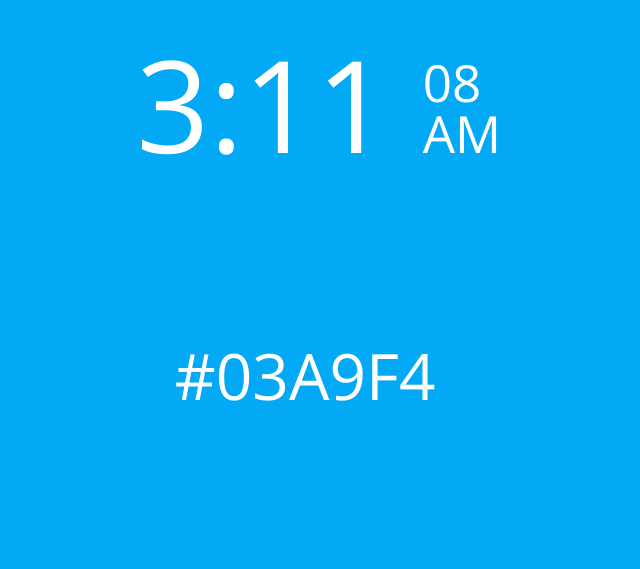
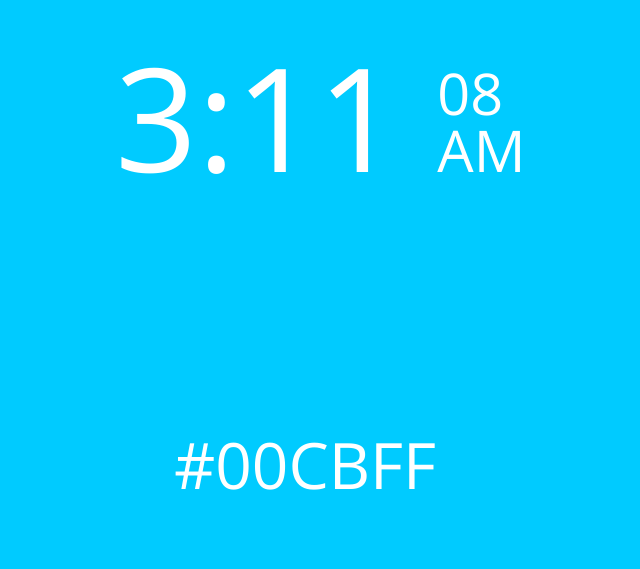
Before and after one commit to tyaq/CodePen, a plain HTML site: page color-clock/index.html in a window 1280 px wide. Shown: the part 122-691 px from the top of the page, without its empty margins (335-975 px from the left). Drawn offline with nearby package versions, Linux system fonts and the light colour scheme.

Commit message:
Make Background Color update with time
Created a color function

```diff
--- a/color-clock/css/style.css
+++ b/color-clock/css/style.css
@@ -1,16 +1,22 @@
 body {
-  background-color: #03A9F4;
+  background-color: #FFF;
   text-align: center;
+/*   margin: 1em;
+  border: 2px solid;
+  border-color: #FFF; */
+  transition: 1s all ease-in-out;
+  -webkit-transition: 1s all ease-in-out;
+  -moz-transition: 1s all ease-in-out;
 }
 
 #timer,
 #colorCode {
   color: #fff;
   font-family: 'Open Sans', sans-serif;
-  font-size: 8em;
+  font-size: 9em;
   margin: auto;
   padding-top: 10%;
-  padding-bototm: 5%;
+  padding-bottom: 5%;
 }
 
 #clock {
@@ -26,4 +32,5 @@ body {
 
 #colorCode {
   font-size: 4em;
+  ;
 }
--- a/color-clock/js/index.js
+++ b/color-clock/js/index.js
@@ -1,11 +1,18 @@
 function tickTock() {
   var time, hrs, min, sec;
+  var background, shadow;
 
   // gets the hours, min, & sec
   time = new Date();
   hrs = time.getHours();
   min = time.getMinutes();
   sec = time.getSeconds();
+  var t = (hrs * 60 + min) * 60 + sec;
+
+  var S = 255 - 15 * (Math.cos(2 * Math.PI * sec / 60) + 1);
+
+  background = getColor(255, t);
+  shadow = getColor(S, t);
 
   //Pads single digits with leading zeros
   if (min <= 9) {
@@ -20,12 +27,57 @@ function tickTock() {
   var hrs = hrs % 12;
   // the 24-hour '0' will be '12'
   hrs = hrs ? hrs : 12;
-
-  //Displays time
+  var S = "-webkit-linear-gradient(" + background + "," + shadow + ")";
+  S = "linear-gradient(to right, red,orange,yellow,green,blue,indigo,violet)"
+    //Displays time
   $('#clock').text(hrs + ":" + min);
   $('#meridiem').text(sec + " " + meridiem);
+  $('#colorCode').text(background);
+  $('body').css("background-color", background);
 
 };
+
+function getColor(A, t) {
+  var r, b, g;
+  var div = 24 * 60 * 60 / 6;
+
+  if (t <= div) { //4
+    b = A;
+    g = A * t / div;
+    r = 0;
+  } else if (t <= 2 * div) { //8
+    b = A - A * (t - div) / div;
+    g = A;
+    r = 0;
+  } else if (t <= 3 * div) { //12
+    b = 0;
+    g = A;
+    r = A * (t - 2 * div) / div;
+  } else if (t <= 4 * div) { //16
+    b = 0;
+    g = A - A * (t - 3 * div) / div;
+    r = A;
+  } else if (t <= 5 * div) { //20
+    b = A * (t - 4 * div) / div;
+    g = 0;
+    r = A;
+  } else if (t <= 6 * div) { //24
+    b = A;
+    g = 0;
+    r = A - A * (t - 5 * div) / div;
+  };
+
+  var rbg = "rgb(" + r + "," + g + "," + b + ")";
+  var hex = "#";
+  r = Math.round(r);
+  g = Math.round(g);
+  b = Math.round(b);
+  r == 0 ? hex += '00' : hex += r.toString(16);
+  g == 0 ? hex += '00' : hex += g.toString(16);
+  b == 0 ? hex += '00' : hex += b.toString(16);
+
+  return hex.toUpperCase();
+}
 
 $(document).ready(function() {
 
```
